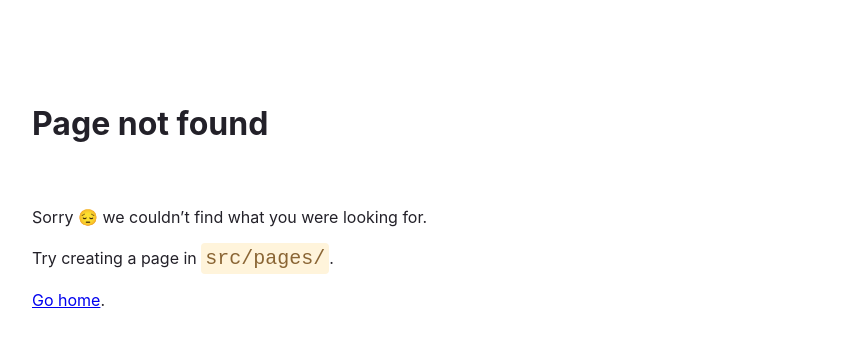
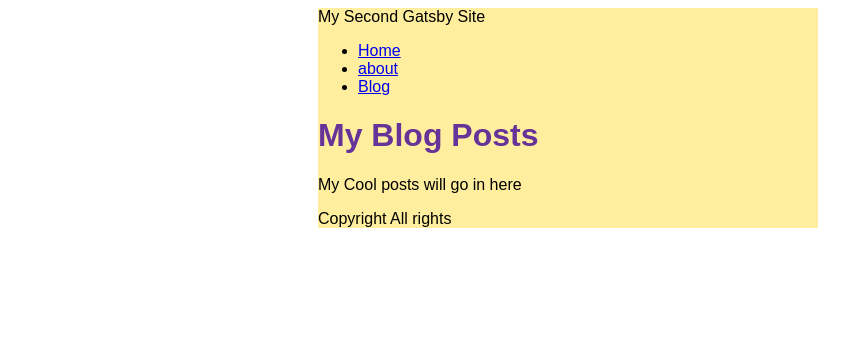
Before and after one commit to brightGarden02/my-blog-2022-06-29, a Gatsby site: page /blog in a window 1280 px wide. Before the commit this address had no page. Shown: the whole page, without its empty margins (72-921 px from the left). Built offline with nearby package versions, Linux system fonts and the light colour scheme; Gatsby itself is replaced by a stand-in of ours.

Commit message:
블로그 페이지 추가

```diff
--- a/src/components/layout.js
+++ b/src/components/layout.js
@@ -42,6 +42,11 @@
               about
             </Link>
           </li>
+          <li>
+            <Link className={navLinkItem} to="/blog">
+              Blog
+            </Link>
+          </li>
         </ul>
       </nav>
 
--- /dev/null
+++ b/src/pages/blog.js
@@ -0,0 +1,12 @@
+import Layout from "../components/layout";
+import React from "react";
+
+function BlogPage() {
+  return (
+    <Layout pageTitle="My Blog Posts">
+      <p>My Cool posts will go in here</p>
+    </Layout>
+  );
+}
+
+export default BlogPage;
```
